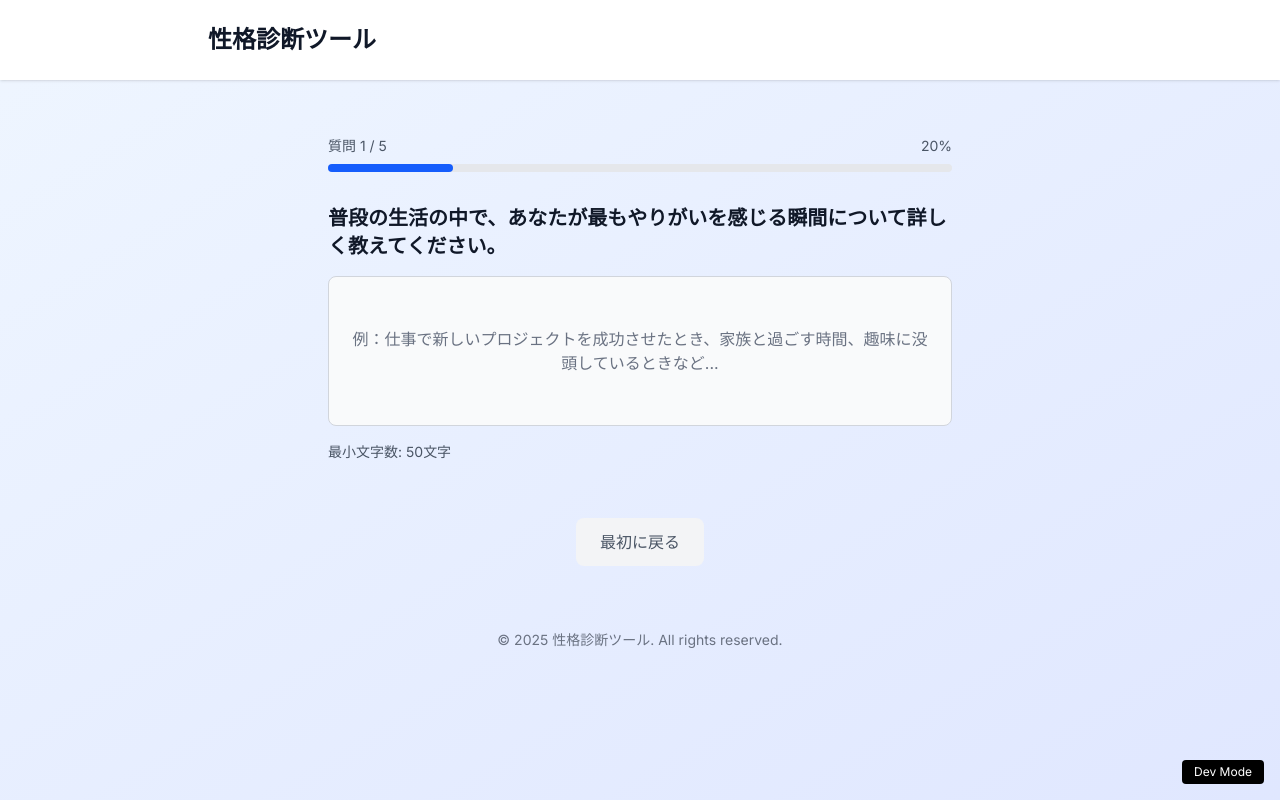
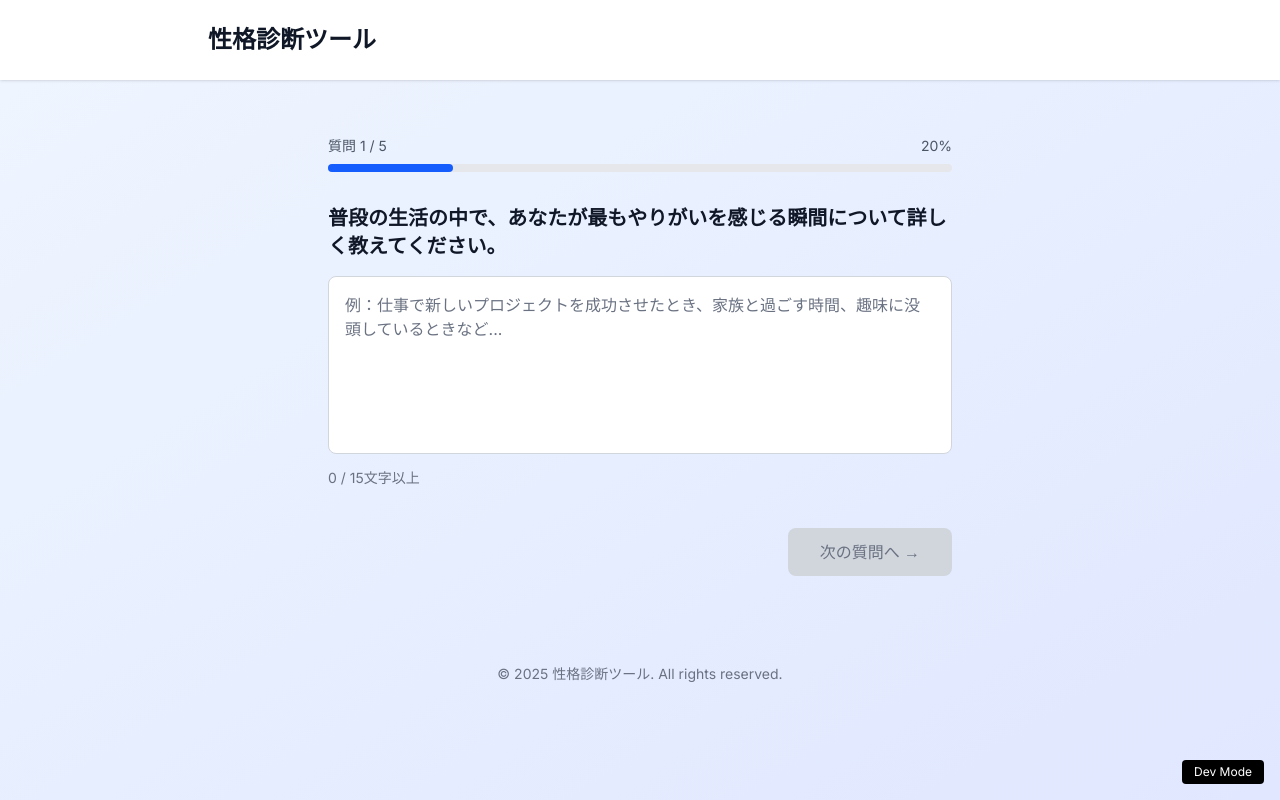
Before and after one commit to genki-imai-development/diagnosis-tool, a Next.js app: page / in a window 1280 px wide. Both pictures are taken after a click on the button "診断を開始する". Built offline with nearby package versions, Linux system fonts and the light colour scheme.

Commit message:
質問回答フローの実装

```diff
--- a/src/app/page.tsx
+++ b/src/app/page.tsx
@@ -3,24 +3,68 @@
 import React, { useState } from 'react';
 import { DiagnosisLayout } from '@/components/layout/DiagnosisLayout';
 import { DiagnosisStart } from '@/components/DiagnosisStart';
-import { QuestionDisplay } from '@/components/QuestionDisplay';
+import { QuestionForm } from '@/components/forms/QuestionForm';
 import { useQuestions } from '@/hooks/useApi';
-
-type DiagnosisStep = 'start' | 'questions';
+import { Answer, DiagnosisStep } from '@/types/diagnosis';
 
 export default function HomePage() {
+  // 質問データ
+  const { questions } = useQuestions();
+  // 開始画面 or 質問回答画面 判別用
   const [step, setStep] = useState<DiagnosisStep>('start');
-  const { questions } = useQuestions();
+  // 表示中の質問番号 ボタン表示を制御
+  const [currentQuestionIndex, setCurrentQuestionIndex] = useState(0);
+  // 回答データ
+  const [answers, setAnswers] = useState<Answer[]>([]);
 
   // 診断開始処理
   const handleDiagnosisStart = () => {
     setStep('questions');
+    setCurrentQuestionIndex(0);
+    setAnswers([]);
   };
 
-  // 最初に戻る処理
-  const handleBackToStart = () => {
-    setStep('start');
+  // 次の質問へ or 診断を実行ボタン押下時
+  const handleAnswerNext = (answer: Answer) => {
+    setAnswers(prev => {
+      const newAnswers = [...prev];
+
+      // 既に回答がある場合は上書き、ない場合は追加
+      const existingIndex = newAnswers.findIndex(a => a.questionId === answer.questionId);
+      if (existingIndex >= 0) {
+        newAnswers[existingIndex] = answer;
+      } else {
+        newAnswers.push(answer);
+      }
+
+      return newAnswers;
+    });
+
+    // 最後の質問かチェック
+    if (currentQuestionIndex < questions.length - 1) {
+      // 次の質問表示
+      setCurrentQuestionIndex(prev => prev + 1);
+    } else {
+      // 最後の質問の場合 → 診断実行ボタン表示（TODO 次回実装）
+      console.log('全ての質問完了。回答データ:', [...answers, answer]);
+      alert('質問回答フロー完了！\n診断実行ボタンが表示されました。\n\nコンソールを確認してください。');
+    }
   };
+
+  // 前の質問に戻る処理
+  const handleAnswerPrevious = () => {
+    // TODO 質問を保存
+    if (currentQuestionIndex > 0) {
+      setCurrentQuestionIndex(prev => prev - 1);
+    }
+  };
+
+  // 現在の質問を取得
+  const currentQuestion = questions[currentQuestionIndex];
+  // 現在の回答を取得
+  const currentAnswer = answers.find(a => a.questionId === currentQuestion?.id);
+  // 最後の質問かどうか
+  const isLastQuestion = currentQuestionIndex === questions.length - 1;
 
   return (
     <DiagnosisLayout>
@@ -29,20 +73,18 @@ export default function HomePage() {
         <DiagnosisStart onStart={handleDiagnosisStart} />
       )}
 
-      {/* 最初の質問表示画面 */}
-      {step === 'questions' && (
+      {/* 質問回答画面 */}
+      {step === 'questions' && currentQuestion && (
         <div className="animate-fade-in">
-          <QuestionDisplay questions={questions} />
-
-          {/* 戻るボタン */}
-          <div className="max-w-2xl mx-auto mt-8 text-center">
-            <button
-              onClick={handleBackToStart}
-              className="px-6 py-3 text-gray-600 bg-gray-100 hover:bg-gray-200 rounded-lg font-medium transition-colors"
-            >
-              最初に戻る
-            </button>
-          </div>
+          <QuestionForm
+            question={currentQuestion}
+            currentIndex={currentQuestionIndex}
+            totalQuestions={questions.length}
+            onNext={handleAnswerNext}
+            onPrevious={currentQuestionIndex > 0 ? handleAnswerPrevious : undefined}
+            initialValue={currentAnswer?.text || ''}
+            isLastQuestion={isLastQuestion}
+          />
         </div>
       )}
     </DiagnosisLayout>
--- a/src/components/QuestionDisplay.tsx
+++ /dev/null
@@ -1,59 +0,0 @@
-import React from 'react';
-import { Question } from '@/types/diagnosis';
-
-interface QuestionDisplayProps {
-  questions: Question[];
-}
-
-export const QuestionDisplay: React.FC<QuestionDisplayProps> = ({
-  questions,
-}) => {
-  if (questions.length === 0) {
-    return (
-      <div className="max-w-2xl mx-auto text-center py-12">
-        <p className="text-gray-600">質問が見つかりませんでした。</p>
-      </div>
-    );
-  }
-
-  // 最初の質問を表示
-  const firstQuestion = questions[0];
-
-  return (
-    <div className="max-w-2xl mx-auto p-6">
-      {/* 進捗インジケーター */}
-      <div className="mb-8">
-        <div className="flex justify-between text-sm text-gray-600 mb-2">
-          <span>質問 1 / {questions.length}</span>
-          <span>{Math.round((1 / questions.length) * 100)}%</span>
-        </div>
-        <div className="w-full bg-gray-200 rounded-full h-2">
-          <div
-            className="bg-blue-600 h-2 rounded-full transition-all duration-300"
-            style={{ width: `${(1 / questions.length) * 100}%` }}
-          />
-        </div>
-      </div>
-
-      {/* 質問表示 */}
-      <div className="space-y-6">
-        <div>
-          <h2 className="text-xl font-semibold text-gray-900 mb-4">
-            {firstQuestion.text}
-          </h2>
-
-          <div className="w-full p-4 border border-gray-300 rounded-lg bg-gray-50 min-h-[150px] flex items-center justify-center">
-            <p className="text-gray-500 text-center">
-              {firstQuestion.placeholder || '回答フォームは今後実装予定です'}
-            </p>
-          </div>
-
-          {/* 質問の詳細情報 */}
-          <div className="mt-4 text-sm text-gray-600">
-            <p>最小文字数: {firstQuestion.minLength}文字</p>
-          </div>
-        </div>
-      </div>
-    </div>
-  );
-};
--- /dev/null
+++ b/src/components/forms/QuestionForm.tsx
@@ -0,0 +1,152 @@
+import React, { useState, useEffect } from 'react';
+import { Question, Answer } from '@/types/diagnosis';
+import { validateAnswer } from '@/utils/validation';
+
+interface QuestionFormProps {
+  question: Question;
+  currentIndex: number;
+  totalQuestions: number;
+  onNext: (answer: Answer) => void;
+  onPrevious?: () => void;
+  initialValue?: string;
+  isLastQuestion?: boolean;
+}
+
+export const QuestionForm: React.FC<QuestionFormProps> = ({
+  question,
+  currentIndex,
+  totalQuestions,
+  onNext,
+  onPrevious,
+  initialValue = '',
+  isLastQuestion = false,
+}) => {
+  const [text, setText] = useState(initialValue);
+  const [error, setError] = useState<string | null>(null);
+
+  // 質問が変更されたときに入力内容を切り替える
+  useEffect(() => {
+    setText(initialValue); // 以前までの回答を保持
+    setError(null); // バリデーションエラーはクリア
+  }, [question.id, initialValue]); // question.idを監視して質問変更を検知
+
+  const handleSubmit = (e: React.FormEvent) => {
+    e.preventDefault();
+
+    // 文字数バリデーション実行
+    const validationError = validateAnswer(text, question);
+    if (validationError) {
+      setError(validationError);
+      return;
+    }
+
+    // エラーをクリアして次へ
+    setError(null);
+    onNext({
+      questionId: question.id,
+      text: text.trim(),
+    });
+  };
+
+  const handleTextChange = (e: React.ChangeEvent<HTMLTextAreaElement>) => {
+    setText(e.target.value);
+    // 入力中にエラーをクリア
+    if (error) {
+      setError(null);
+    }
+  };
+
+  const currentLength = text.trim().length;
+  const isValid = currentLength >= question.minLength;
+
+  return (
+    <div className="max-w-2xl mx-auto p-6">
+      {/* 進捗インジケーター */}
+      <div className="mb-8">
+        <div className="flex justify-between text-sm text-gray-600 mb-2">
+          <span>質問 {currentIndex + 1} / {totalQuestions}</span>
+          <span>{Math.round(((currentIndex + 1) / totalQuestions) * 100)}%</span>
+        </div>
+        <div className="w-full bg-gray-200 rounded-full h-2">
+          <div
+            className="bg-blue-600 h-2 rounded-full transition-all duration-300"
+            style={{ width: `${((currentIndex + 1) / totalQuestions) * 100}%` }}
+          />
+        </div>
+      </div>
+
+      {/* 質問フォーム */}
+      <form onSubmit={handleSubmit} className="space-y-6">
+        <div>
+          <h2 className="text-xl font-semibold text-gray-900 mb-4">
+            {question.text}
+          </h2>
+
+          <textarea
+            value={text}
+            onChange={handleTextChange}
+            placeholder={question.placeholder || '自由にご記入ください...'}
+            className={`w-full p-4 border rounded-lg resize-none focus:ring-2 focus:ring-blue-500 focus:border-transparent transition-colors text-gray-900 placeholder-gray-500 ${
+              error ? 'border-red-500 bg-red-50' : 'border-gray-300 bg-white'
+            }`}
+            rows={6}
+            required
+          />
+
+          {/* 文字数カウンター */}
+          <div className="flex justify-between items-center mt-2 text-sm">
+            <span className={`${
+              isValid
+                ? 'text-green-600'
+                : currentLength > 0
+                ? 'text-amber-600'
+                : 'text-gray-500'
+            }`}>
+              {currentLength} / {question.minLength}文字以上
+              {isValid && <span className="ml-1">✓</span>}
+            </span>
+          </div>
+
+          {/* エラーメッセージ */}
+          {error && (
+            <div className="mt-2 p-2 bg-red-50 border border-red-200 rounded-md">
+              <p className="text-red-600 text-sm flex items-center">
+                <svg className="w-4 h-4 mr-1 flex-shrink-0" fill="currentColor" viewBox="0 0 20 20">
+                  <path fillRule="evenodd" d="M18 10a8 8 0 11-16 0 8 8 0 0116 0zm-7 4a1 1 0 11-2 0 1 1 0 012 0zm-1-9a1 1 0 00-1 1v4a1 1 0 102 0V6a1 1 0 00-1-1z" clipRule="evenodd" />
+                </svg>
+                {error}
+              </p>
+            </div>
+          )}
+        </div>
+
+        {/* ボタン */}
+        <div className="flex justify-between items-center pt-4">
+          {currentIndex > 0 ? (
+            <button
+              type="button"
+              onClick={onPrevious}
+              className="px-6 py-3 text-gray-600 bg-gray-100 hover:bg-gray-200 rounded-lg font-medium transition-colors"
+            >
+              ← 前の質問に戻る
+            </button>
+          ) : (
+            <div />
+          )}
+
+          <button
+            type="submit"
+            disabled={!isValid}
+            className={`px-8 py-3 rounded-lg font-medium transition-all duration-200 ${
+              isValid
+                ? 'bg-blue-600 hover:bg-blue-700 text-white shadow-md hover:shadow-lg'
+                : 'bg-gray-300 cursor-not-allowed text-gray-500'
+            }`}
+          >
+            {isLastQuestion ? '診断を実行 →' : '次の質問へ →'}
+          </button>
+        </div>
+      </form>
+    </div>
+  );
+};
--- a/src/types/diagnosis.ts
+++ b/src/types/diagnosis.ts
@@ -12,3 +12,6 @@ export interface Answer {
   questionId: number;
   text: string;
 }
+
+// 診断ステップの型定義
+export type DiagnosisStep = 'start' | 'questions';
--- /dev/null
+++ b/src/utils/validation.ts
@@ -0,0 +1,26 @@
+import { Question } from '@/types/diagnosis';
+
+// 文字数バリデーション
+export const validateTextLength = (text: string, minLength: number): boolean => {
+  return text.trim().length >= minLength;
+};
+
+// バリデーションエラーメッセージ生成
+export const getValidationErrorMessage = (minLength: number): string => {
+  return `${minLength}文字以上で入力してください`;
+};
+
+// 質問の回答をバリデーション
+export const validateAnswer = (text: string, question: Question): string | null => {
+  const trimmedText = text.trim();
+
+  if (trimmedText.length === 0) {
+    return '回答を入力してください';
+  }
+
+  if (!validateTextLength(text, question.minLength)) {
+    return getValidationErrorMessage(question.minLength);
+  }
+
+  return null;
+};
```
Also changed, not shown: src/lib/api.ts (+5 -6 lines).
